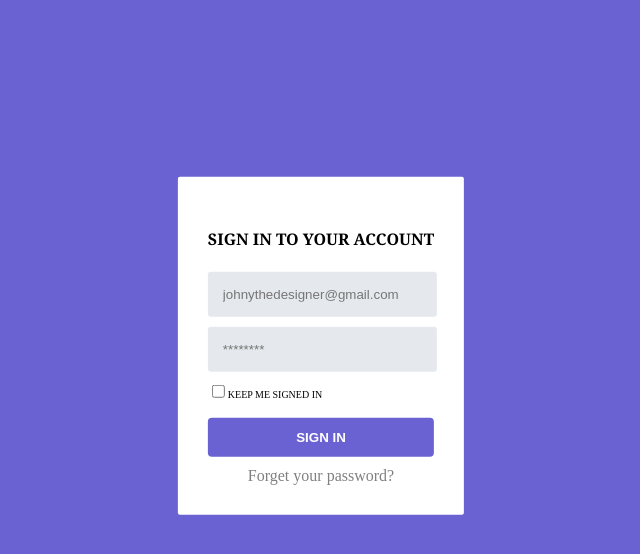
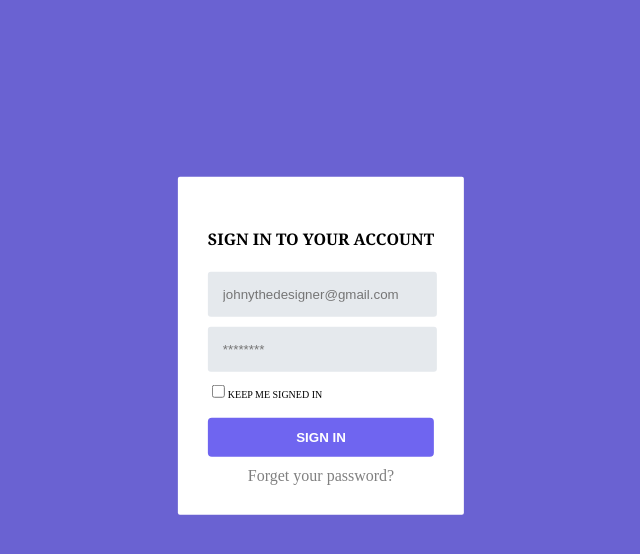
Before and after one commit to Manjila762/HTML.1, a plain HTML site: page index.html in a window 1280 px wide. In both pictures the pointer is over the button "SIGN IN". Shown: the whole page, without its empty margins (319-959 px from the left). Drawn offline with Linux system fonts and the light colour scheme.

Commit message:
changes added

```diff
--- a/style.css
+++ b/style.css
@@ -63,3 +63,7 @@ label {
     text-decoration: none;
     color: gray;
 }
+
+button:hover {
+    background-color: #6f65f0;
+}
```
